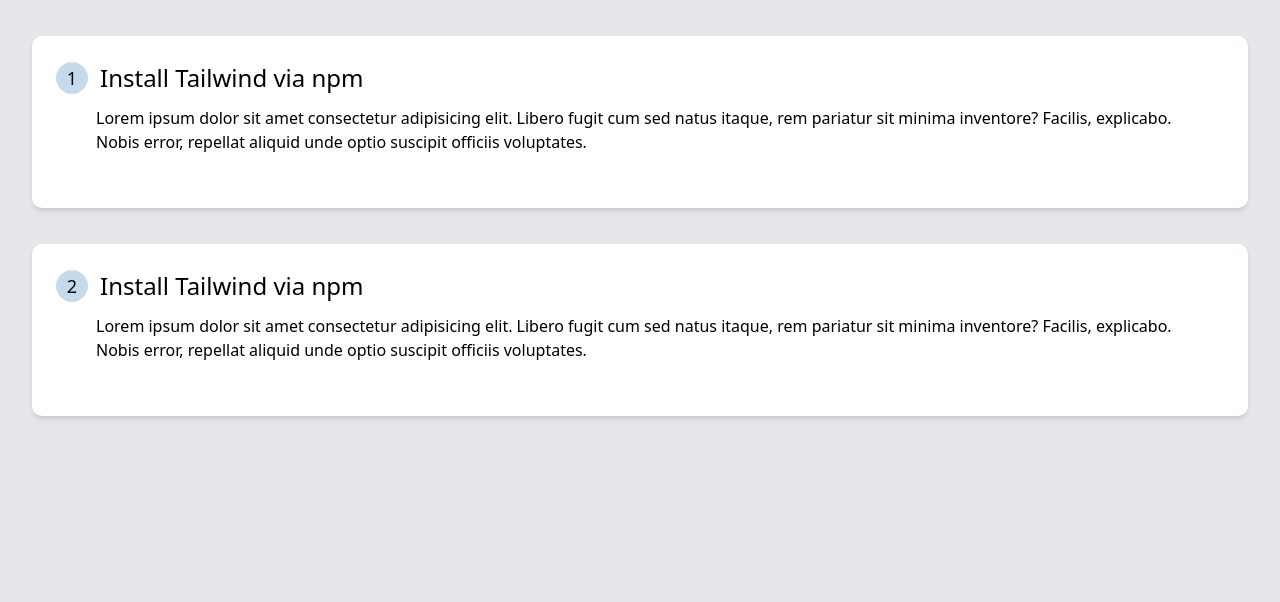
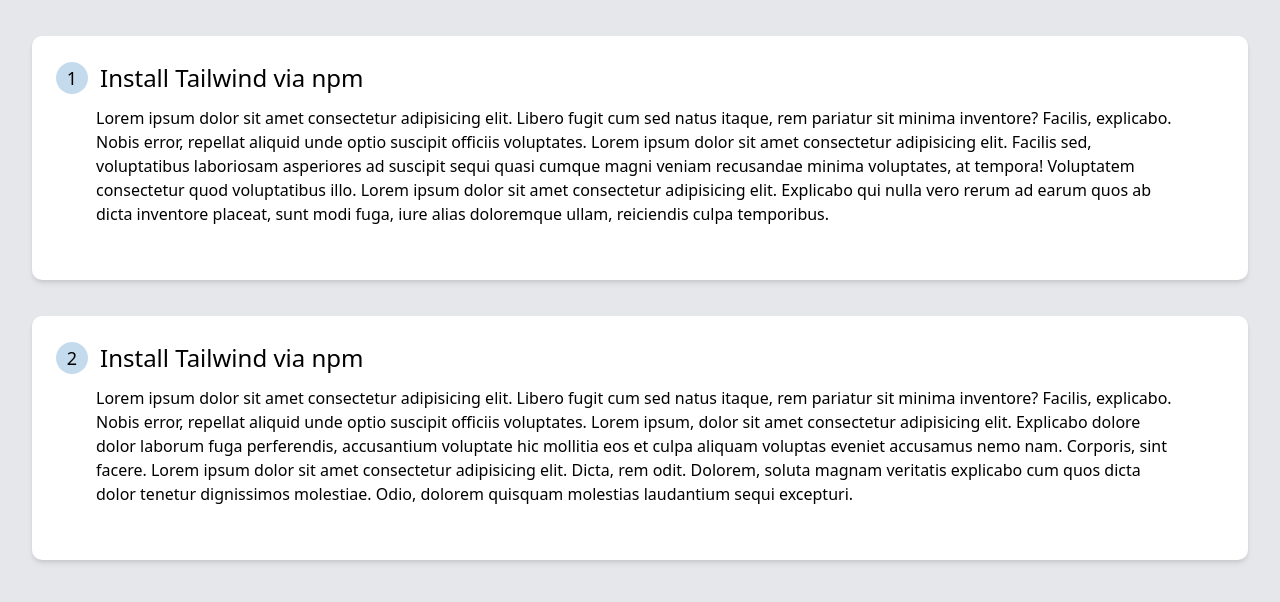
Before and after one commit to sajidfarooq/UnrealBlueprints, a plain HTML site: page index.html in a window 1280 px wide. Drawn offline with nearby package versions, Linux system fonts and the light colour scheme; a script that the page names is missing.

Commit message:
data added

```diff
--- a/index.html
+++ b/index.html
@@ -74,7 +74,10 @@
                 <p>Lorem ipsum dolor sit amet consectetur adipisicing elit. Libero fugit cum sed natus itaque,
                     rem pariatur
                     sit minima inventore? Facilis, explicabo. Nobis error, repellat aliquid unde optio suscipit officiis
-                    voluptates.</p>
+                    voluptates.
+                    Lorem ipsum dolor sit amet consectetur adipisicing elit. Facilis sed, voluptatibus laboriosam asperiores ad suscipit sequi quasi cumque magni veniam recusandae minima voluptates, at tempora! Voluptatem consectetur quod voluptatibus illo.
+                    Lorem ipsum dolor sit amet consectetur adipisicing elit. Explicabo qui nulla vero rerum ad earum quos ab dicta inventore placeat, sunt modi fuga, iure alias doloremque ullam, reiciendis culpa temporibus.
+                </p>
                 <div id="bp1" data-file="test.txt" width="1500" height="400"></div>
             </div>
         </article>
@@ -90,7 +93,9 @@
                 <p>Lorem ipsum dolor sit amet consectetur adipisicing elit. Libero fugit cum sed natus itaque,
                     rem pariatur
                     sit minima inventore? Facilis, explicabo. Nobis error, repellat aliquid unde optio suscipit officiis
-                    voluptates.</p>
+                    voluptates. Lorem ipsum, dolor sit amet consectetur adipisicing elit. Explicabo dolore dolor laborum fuga perferendis, accusantium voluptate hic mollitia eos et culpa aliquam voluptas eveniet accusamus nemo nam. Corporis, sint facere.
+                    Lorem ipsum dolor sit amet consectetur adipisicing elit. Dicta, rem odit. Dolorem, soluta magnam veritatis explicabo cum quos dicta dolor tenetur dignissimos molestiae. Odio, dolorem quisquam molestias laudantium sequi excepturi.
+                </p>
                 <div id="bp1" data-file="test.txt" width="1500" height="400"></div>
             </div>
         </article>
```
